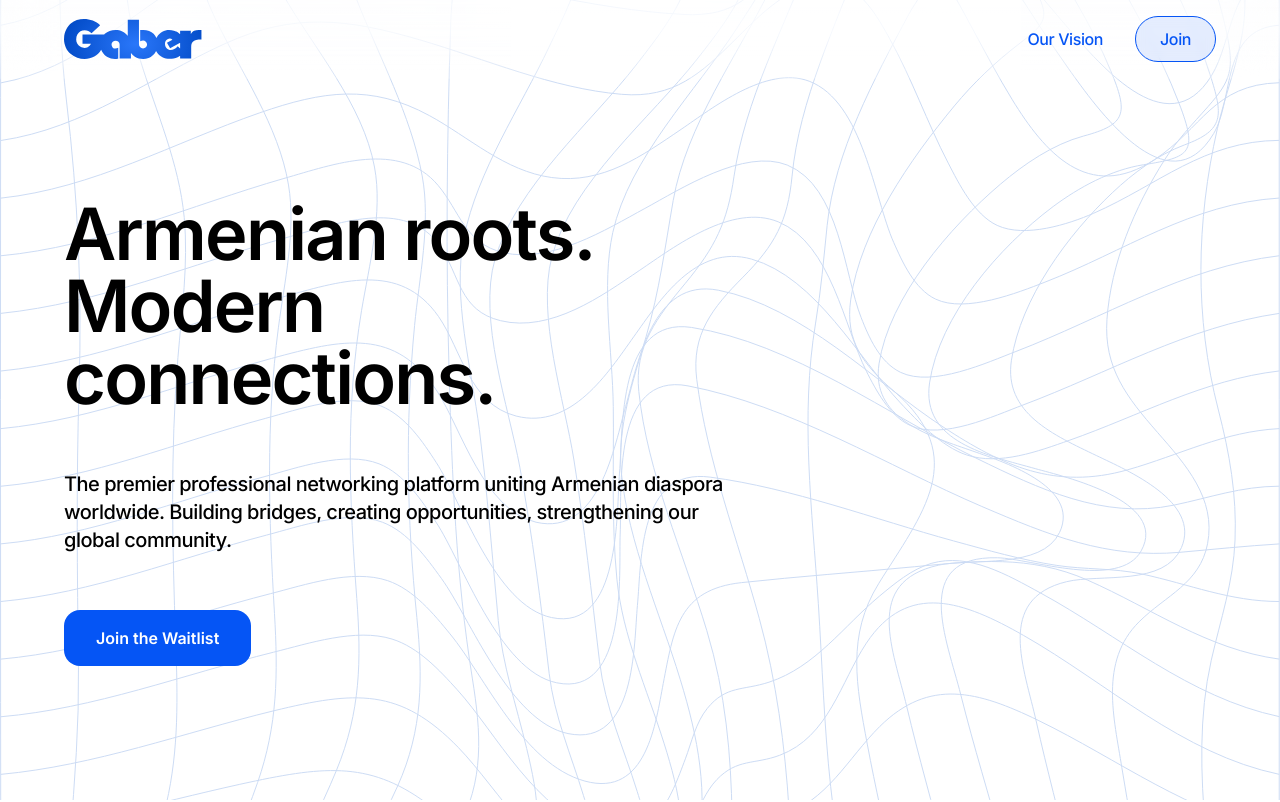
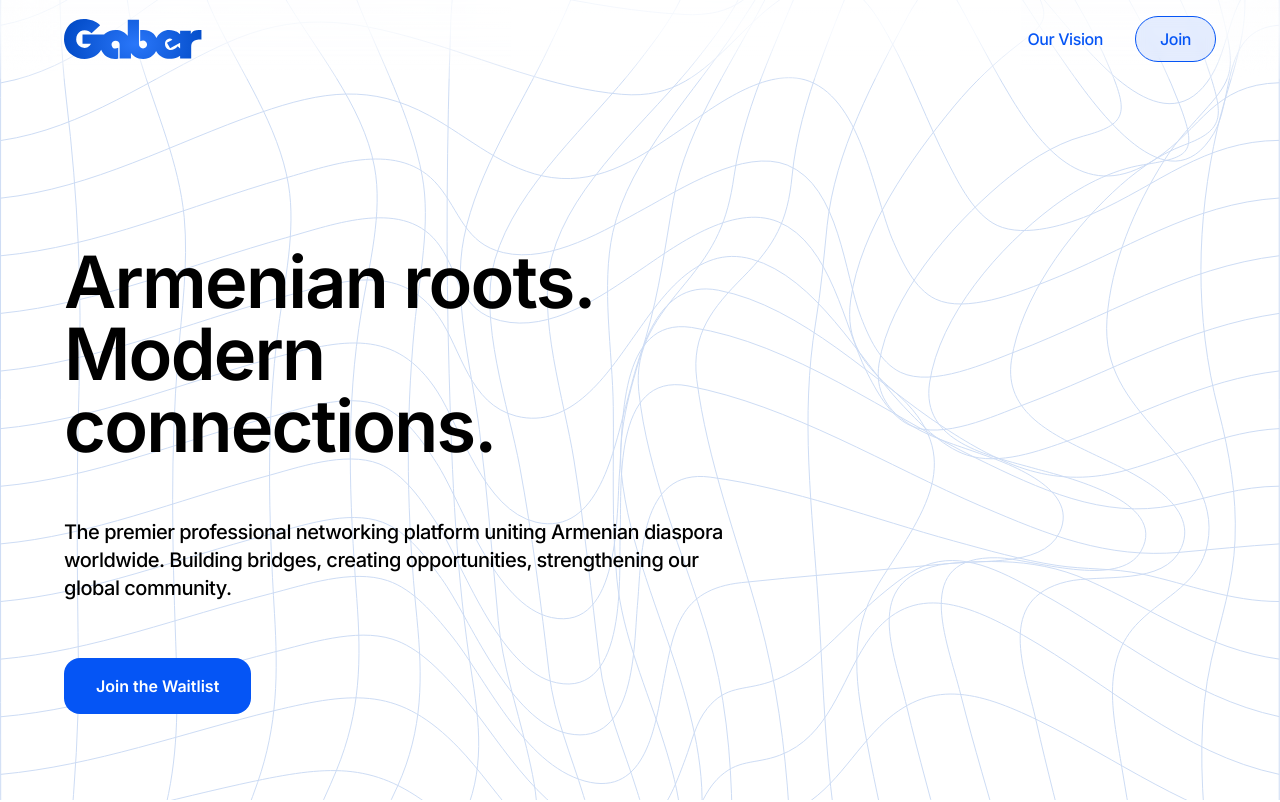
Before and after one commit to gaber-app/gaberapp, a React (Vite) app: page / in a window 1280 px wide. Shown: the top 802 px of the page. Built offline with nearby package versions, Linux system fonts and the light colour scheme.

Commit message:
Remove bottom padding

```diff
--- a/src/components/Hero.tsx
+++ b/src/components/Hero.tsx
@@ -69,7 +69,7 @@ export default function Hero() {
     });
   };
   return <section ref={sectionRef} className="relative h-screen w-full overflow-hidden flex items-center justify-center">
-      <div className="relative w-full px-6 py-24 md:px-10 lg:px-16 md:py-32 pb-12 md:pb-16">
+      <div className="relative w-full px-6 pt-32 pb-0 md:px-10 lg:px-16 md:pt-40">
         <div className="flex flex-col lg:flex-row items-center justify-between gap-12 lg:gap-16">
           {/* Text Content */}
           <div className="flex-1 max-w-2xl text-left space-y-8">
```
